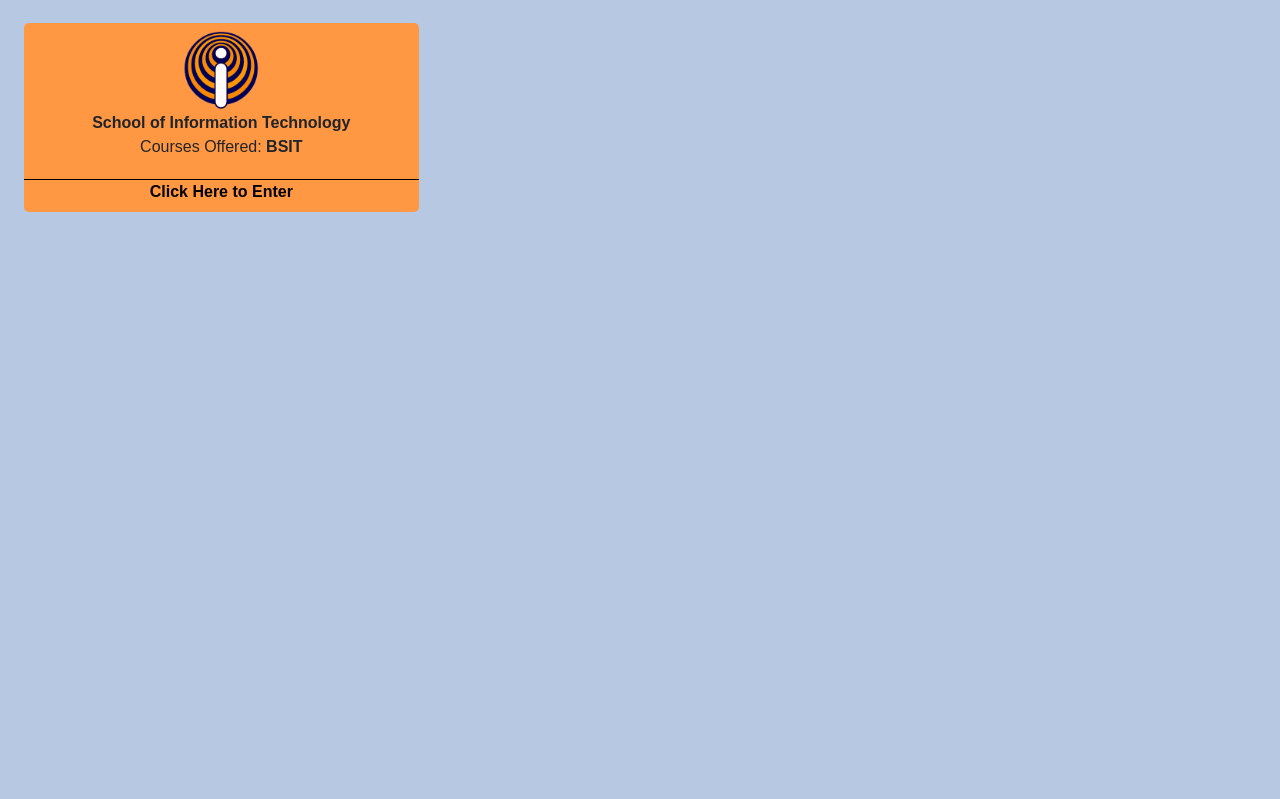
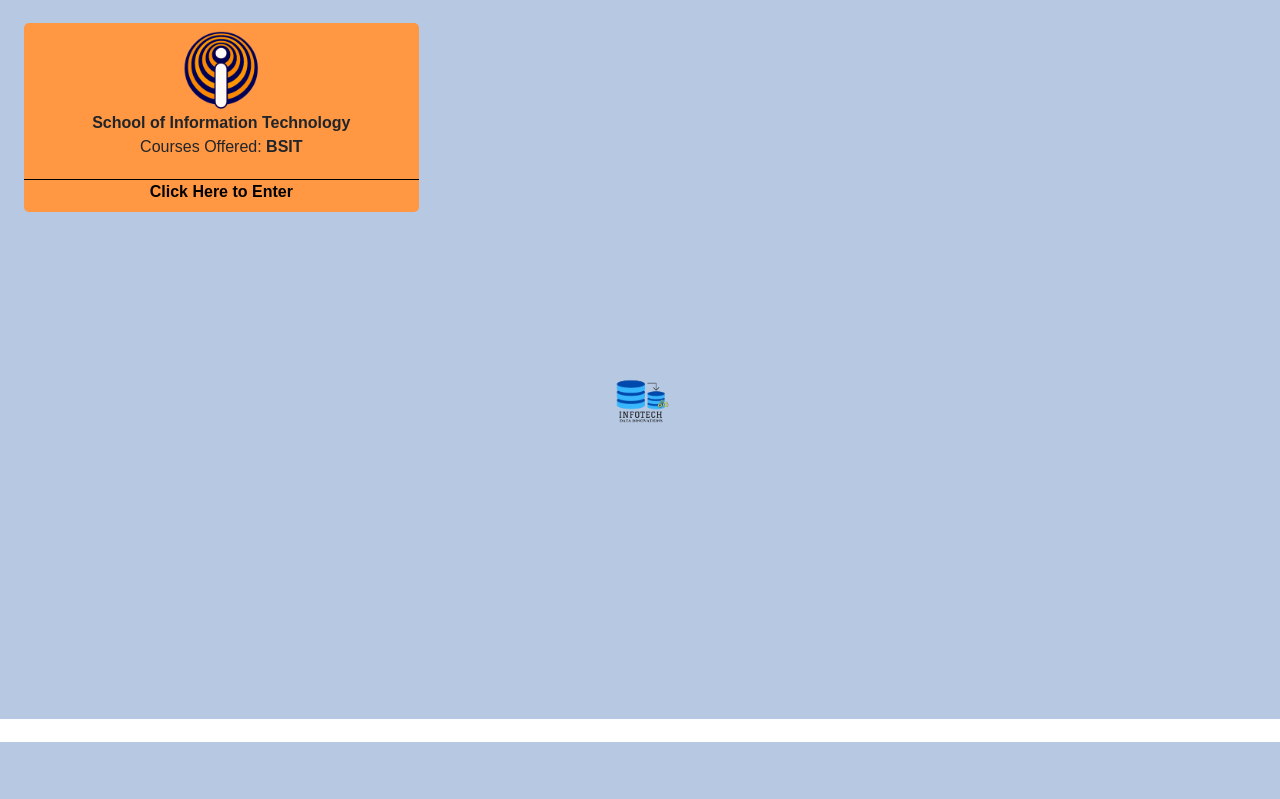
Before and after one commit to maynard0175/Capstone-System, a PHP site: page /views/student/course.php in a window 1280 px wide. Shown: the part 58-857 px from the top of the page. After the commit the page ends 800 px from the top, so only its background shows below. Run offline with PHP 8.4, Linux system fonts and the light colour scheme.

Commit message:
updated the course page

```diff
--- a/app/assets/css/student.css
+++ b/app/assets/css/student.css
@@ -64,7 +64,7 @@ input.profile-info-right-input {
 }
 
 .course-body {
-    min-height: 100vh;
+    min-height: 90vh;
     background: #b7c9e2;
 }
 
@@ -72,7 +72,7 @@ input.profile-info-right-input {
     border-top: 1.5px solid black
 }
 
-.course-container {
+.course-content {
     background: #ff9743;
     border-radius: 5px !important
 }
--- a/app/views/student/course.php
+++ b/app/views/student/course.php
@@ -17,7 +17,7 @@
     <div class="container-fluid course-body p-4">
         <div class="row">
             <div class="col-md-4">
-                <div class="container py-2 px-0 course-container">
+                <div class="container py-2 px-0 course-content">
                     <div class="d-flex align-items-center justify-content-center">
                         <img src="../../assets/img/bsit-icon.png" alt="" class="img-fluid course-icon">
                     </div>
@@ -29,6 +29,9 @@
                 </div>
             </div>
         </div>
+        <div class="mt-5 pt-5 container d-flex align-items-center justify-content-center">
+            <img src="../../assets/img/infotech.png" alt="" class="w-24 h-24 md:w-32 md:h-32 mt-1 rounded-full object-cover infotech-img img-fluid mt-5">
+        </div>
     </div>
 
 </body>
```
